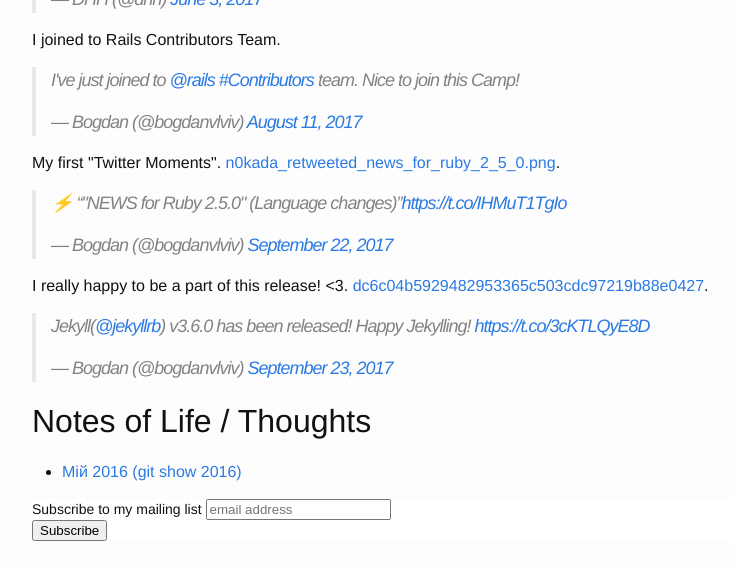
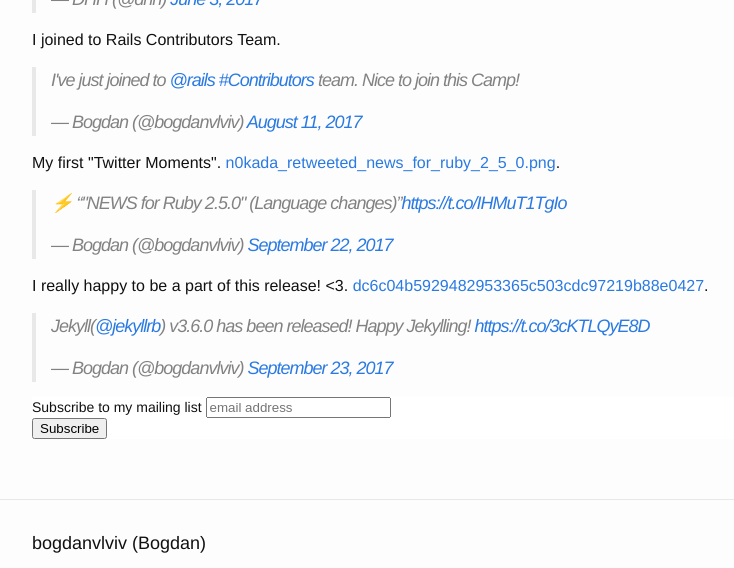
Before and after one commit to crowdpro3/bogdanvlviv.github.io, a Jekyll site: the page built from about.html, in a window 1280 px wide and 900 px high, scrolled down 2115 px, cut to the strip 0-568 px from the top of the window. Shown: the whole strip, without its empty margins (238-972 px from the left). Built offline with Jekyll 4.4.1, drawn with Linux system fonts in a browser that asks for light colours; comment, search, counter and statistics services are not loaded.

Commit message:
Add _archive/

```diff
--- a/about.html
+++ b/about.html
@@ -217,16 +217,6 @@ permalink: /about.html
   <blockquote class="twitter-tweet" data-lang="en"><p lang="da" dir="ltr">Jekyll(<a href="https://twitter.com/jekyllrb">@jekyllrb</a>) v3.6.0 has been released! Happy Jekylling! <a href="https://t.co/3cKTLQyE8D">https://t.co/3cKTLQyE8D</a></p>&mdash; Bogdan (@bogdanvlviv) <a href="https://twitter.com/bogdanvlviv/status/911672784891400198">September 23, 2017</a></blockquote>
 </p>
 
-<h2>Notes of Life / Thoughts</h2>
-
-<ul>
-  <li>
-    <a href="{{ "/posts/life/my-2016.html" | absolute_url }}" target="_blank">
-      Мій 2016 (git show 2016)
-    </a>
-  </li>
-</ul>
-
 {% include mailchimp.html %}
 
 {% include twitter.html %}
```
Also changed, not shown: _posts/_archive/2017-01-16-my-2016.markdown (renamed from _posts/2017-01-16-my-2016.markdown).
